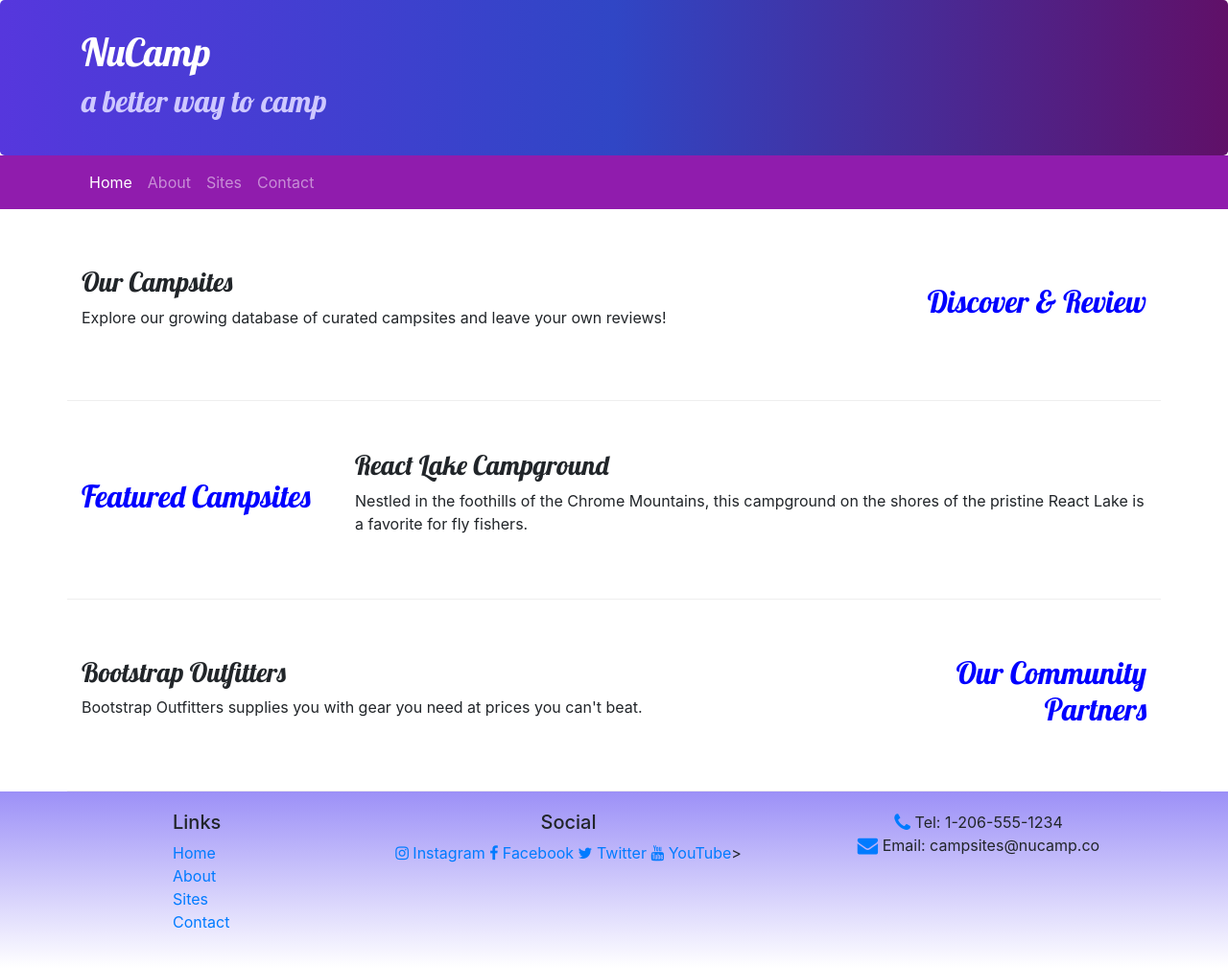
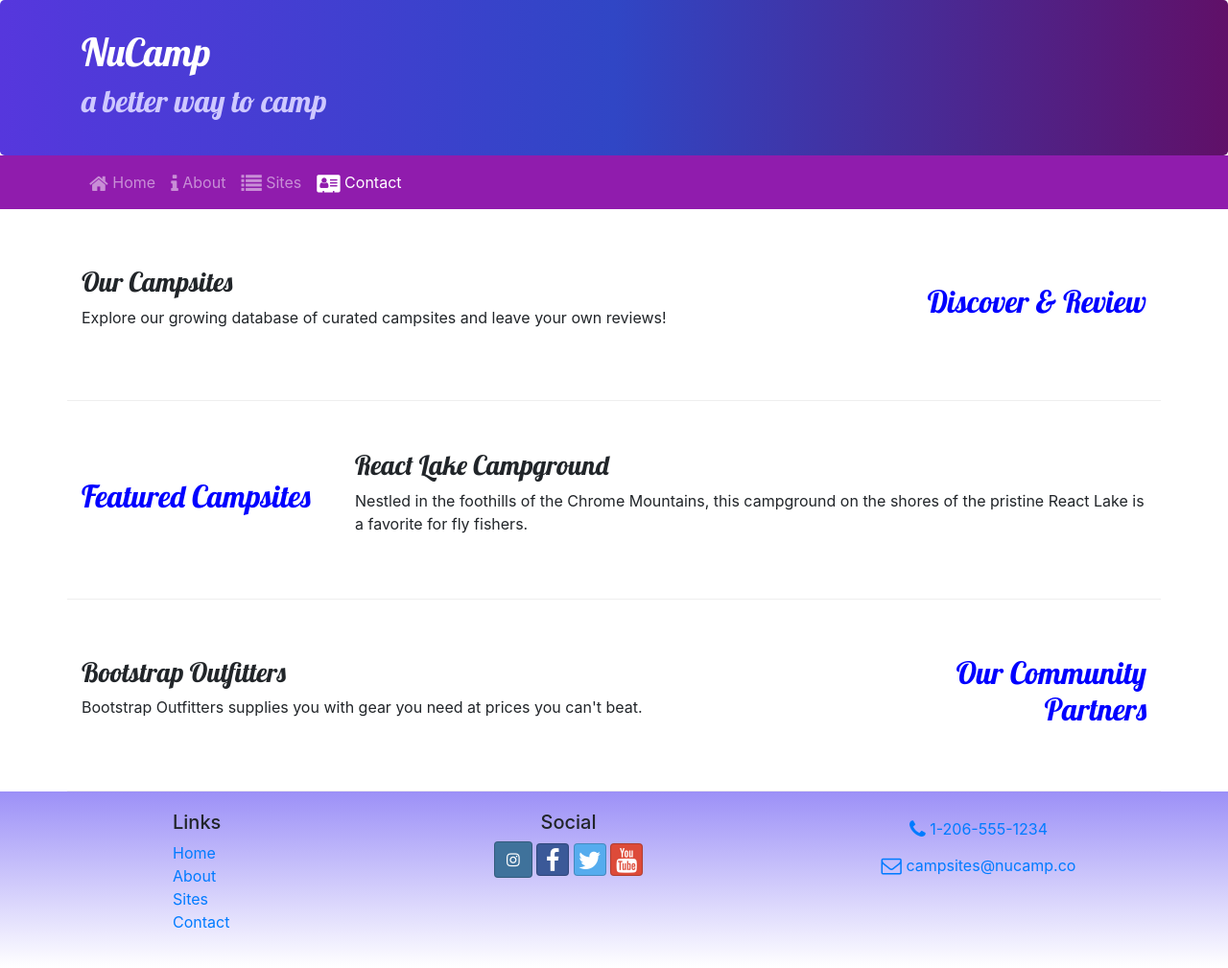
Before and after one commit to stateofminddesignz/NC-site, a website: page index.html in a window 1280 px wide. Shown: the whole page at 96% size. Drawn offline with nearby package versions, Linux system fonts and the light colour scheme.

Commit message:
updated all contact info and social media

```diff
--- a/index.html
+++ b/index.html
@@ -53,14 +53,10 @@
         </button>
         <div class="collapse navbar-collapse" id="nucampNavbar">
           <ul class="navbar-nav">
-            <li class="nav-item active">
-              <a class="nav-link" href="#">Home</a>
-            </li>
-            <li class="nav-item">
-              <a class="nav-link" href="aboutus.html">About</a>
-            </li>
-            <li class="nav-item"><a class="nav-link" href="#">Sites</a></li>
-            <li class="nav-item"><a class="nav-link" href="contactus.html">Contact</a></li>
+            <li class="nav-item"><a class="nav-link" href="3"><i class="fa fa-home fa-lg"></i> Home</a></li>
+                    <li class="nav-item"><a class="nav-link" href="aboutus.html"><i class="fa fa-info fa-lg"></i> About</a></li>
+                    <li class="nav-item"><a class="nav-link" href="#"><i class="fa fa-list fa-lg"></i> Sites</a></li>
+                    <li class="nav-item active"><a class="nav-link" href="conatctus.html"><i class="fa fa-address-card fa-lg"></i> Contact</a></li>
           </ul>
         </div>
       </div>
@@ -115,27 +111,19 @@
               <li><a href="#">Home</a></li>
               <li><a href="aboutus.html">About</a></li>
               <li><a href="#">Sites</a></li>
-              <li><a href="contact.html">Contact</a></li>
+              <li><a href="contactus.html">Contact</a></li>
             </ul>
           </div>
           <div class="col-6 col-sm-5 text-center">
             <h5>Social</h5>
-            <a href="http://instagram.com/"
-              ><i class="fa fa-instagram"></i> Instagram</a
-            >
-            <a href="http://facebook.com/"
-              ><i class="fa fa-facebook"></i> Facebook</a
-            >
-            <a href="http://twitter.com/"
-              ><i class="fa fa-twitter"></i> Twitter</a
-            >
-            <a href="http://youtube.com/"
-              ><i class="fa fa-youtube"></i> YouTube</a
-            >>
+                    <a class="btn btn-socail-icon btn-instagram" href="http://instagram.com/"><i class="fa fa-instagram"></i></a>
+                    <a class="btn btn-social-icon btn-facebook" href="http://facebook.com/"><i class="fa fa-facebook"></i></a>
+                    <a class="btn btn-social-icon btn-twitter" href="http://twitter.com/"><i class="fa fa-twitter"></i></a>
+                    <a class="btn btn-social-icon btn-google" href="http://youtube.com/"><i class="fa fa-youtube"></i></a>
           </div>
           <div class="col-sm-4 text-center">
-            <i class="fa fa-phone fa-lg text-primary"></i> Tel: 1-206-555-1234<br />
-                    <i class="fa fa-envelope fa-lg text-primary"></i> Email: campsites@nucamp.co
+            <a role="button" class='btn btn-link' href="tel:+2065551234"><i class="fa fa-phone fa-lg text-primary"></i> 1-206-555-1234</a><br />
+            <a role="button" class="btn btn-link" href="mailto:campsite@nucamp.co"><i class="fa fa-envelope-o fa-lg text-primary"></i> campsites@nucamp.co</a>
           </div>
         </div>
       </div>
```
Also changed, not shown: aboutus.html (+11 -11 lines), contactus.html (line endings or trailing spaces).
